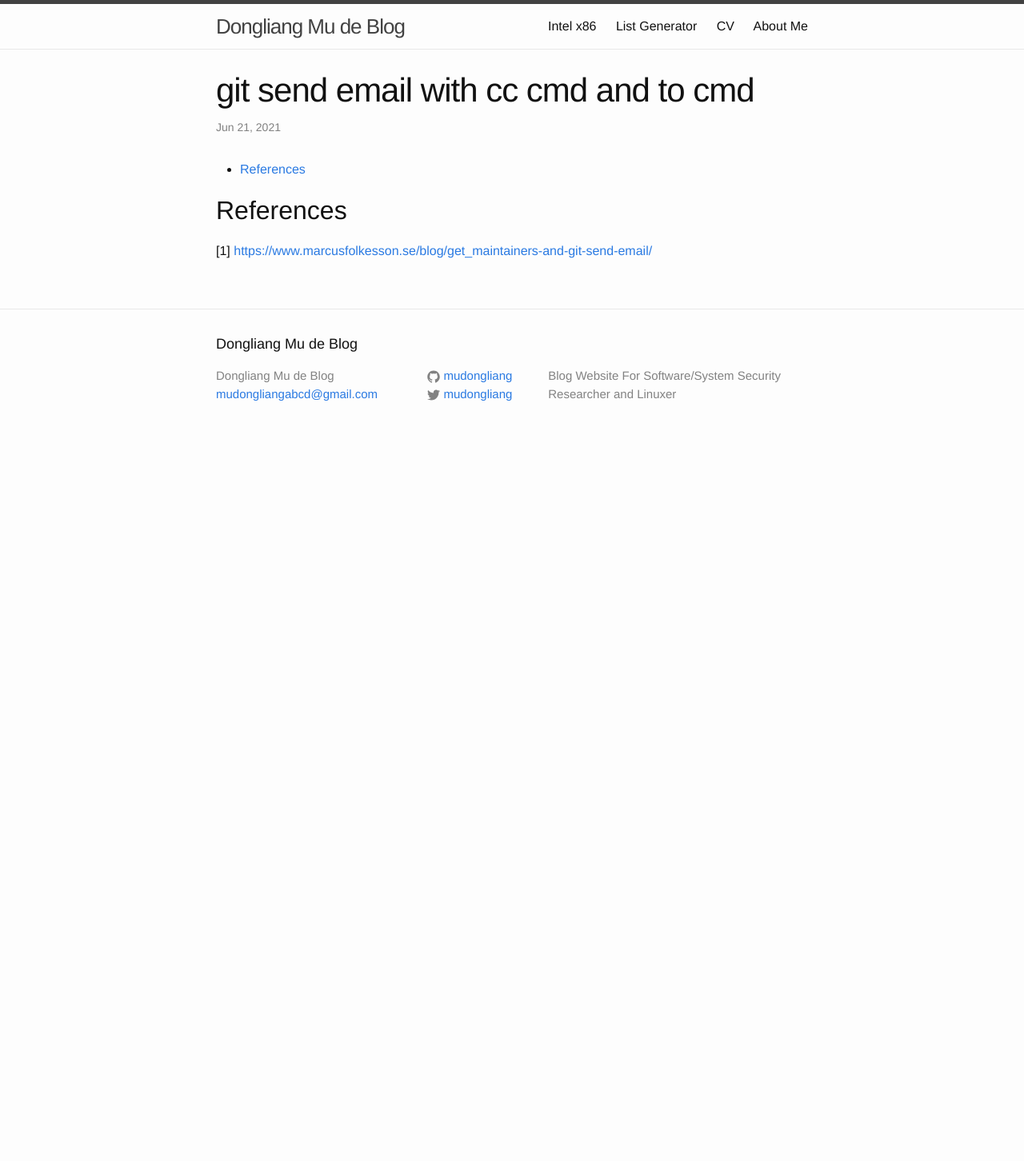
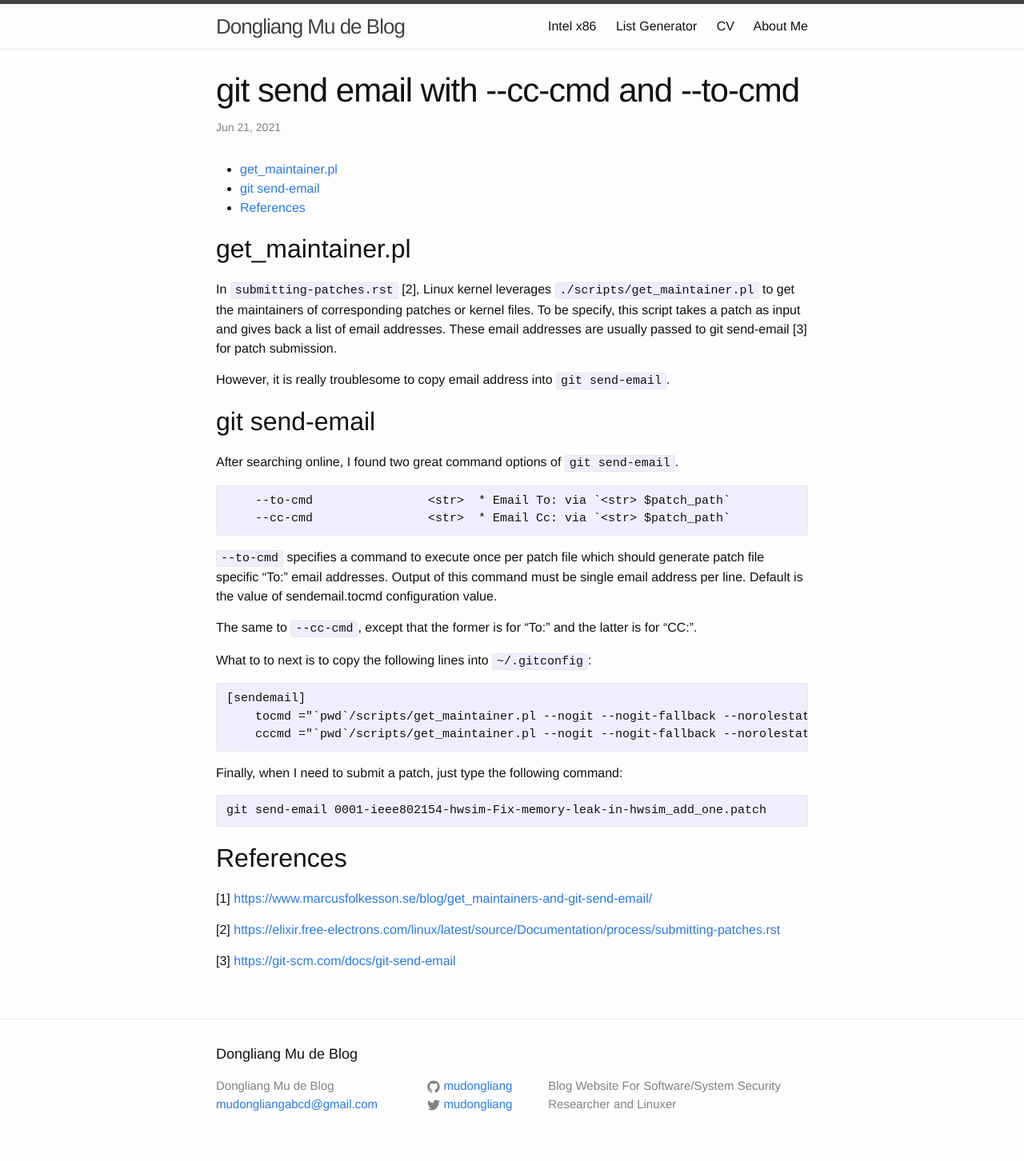
Before and after one commit to mudongliang/mudongliang.github.io, a Jekyll site: the page built from _posts/2021-06-21-git-send-email-with---cc-cmd-and---to-cmd.md, in a window 1280 px wide. Shown: the whole page at 80% size. Built offline with Jekyll 4.4.1, drawn with Linux system fonts in a browser that asks for light colours; before the commit the page ends 900 px from its top, so only the background shows below that.

Commit message:
Add content for git-send-email-with---cc-cmd-and---to-cmd

````diff
--- a/_posts/2021-06-21-git-send-email-with---cc-cmd-and---to-cmd.md
+++ b/_posts/2021-06-21-git-send-email-with---cc-cmd-and---to-cmd.md
@@ -1,6 +1,6 @@
 ---
 layout: post
-title: "git send email with   cc cmd and   to cmd"
+title: "git send email with --cc-cmd and --to-cmd"
 date: 2021-06-21
 description: ""
 category:
@@ -9,7 +9,43 @@ tags: []
 * TOC
 {:toc}
 
+## get_maintainer.pl
+
+In `submitting-patches.rst` [2], Linux kernel leverages `./scripts/get_maintainer.pl` to get the maintainers of corresponding patches or kernel files. To be specify, this script takes a patch as input and gives back a list of email addresses. These email addresses are usually passed to git send-email [3] for patch submission.
+
+However, it is really troublesome to copy email address into `git send-email`.
+
+## git send-email
+
+After searching online, I found two great command options of `git send-email`.
+
+```
+    --to-cmd                <str>  * Email To: via `<str> $patch_path`
+    --cc-cmd                <str>  * Email Cc: via `<str> $patch_path`
+```
+
+`--to-cmd` specifies a command to execute once per patch file which should generate patch file specific "To:" email addresses. Output of this command must be single email address per line. Default is the value of sendemail.tocmd configuration value.
+
+The same to `--cc-cmd`, except that the former is for "To:" and the latter is for "CC:".
+
+What to to next is to copy the following lines into `~/.gitconfig`:
+
+```
+[sendemail]
+    tocmd ="`pwd`/scripts/get_maintainer.pl --nogit --nogit-fallback --norolestats --nol"
+    cccmd ="`pwd`/scripts/get_maintainer.pl --nogit --nogit-fallback --norolestats --nom"
+```
+
+Finally, when I need to submit a patch, just type the following command:
+
+```
+git send-email 0001-ieee802154-hwsim-Fix-memory-leak-in-hwsim_add_one.patch
+```
 
 ## References
 
 [1] <https://www.marcusfolkesson.se/blog/get_maintainers-and-git-send-email/>
+
+[2] <https://elixir.free-electrons.com/linux/latest/source/Documentation/process/submitting-patches.rst>
+
+[3] <https://git-scm.com/docs/git-send-email>
````
Also changed, not shown: 1 other file.
